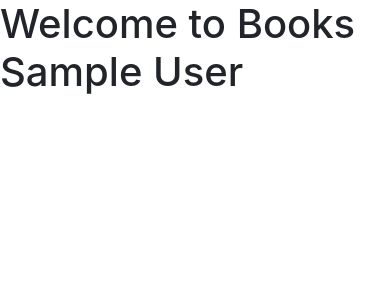
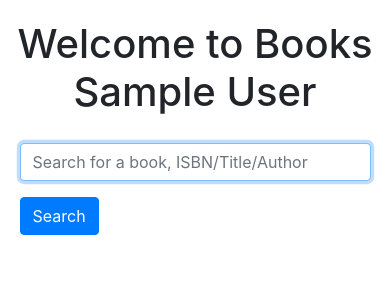
Before and after one commit to TulasiJagan49/Git_Commands_Practise, a Flask app: page / in a window 390 px wide. Shown: the part 56-356 px from the top of the page. Run offline with Flask 2, Linux system fonts and the light colour scheme; the visitor is signed in with stand-in values (Sample User, id 1); some libraries are stand-ins or nearby versions.

Commit message:
Search Page

```diff
--- a/project1/application.py
+++ b/project1/application.py
@@ -1,14 +1,15 @@
 import os
 import datetime
 import logging
-from flask import Flask, session, render_template, request, redirect
+from flask import Flask, session, render_template, request, redirect, url_for
 from flask_session import Session
 from flask_script import Manager
 from flask_sqlalchemy import SQLAlchemy
-from sqlalchemy import create_engine
+from sqlalchemy import create_engine, or_
 from sqlalchemy.orm import scoped_session, sessionmaker
 from flask_migrate import Migrate
 from werkzeug.security import check_password_hash, generate_password_hash
+
 
 app = Flask(__name__)
 
@@ -39,13 +40,28 @@ class User(db.Model):
         self.password = generate_password_hash(request.form.get("password"))
         self.timestamp = datetime.datetime.now()
 
+class Book(db.Model):
+    __tablename__ = "books"
+    id = db.Column(db.Integer, primary_key = True, nullable = False)
+    isbn = db.Column(db.String, nullable = False)
+    title = db.Column(db.String, nullable = False)
+    author = db.Column(db.String, nullable = False)
+    year = db.Column(db.Integer, nullable = False)
+
+    def __init__(self, isbn, title, author, year):
+        self.isbn = isbn
+        self.title = title
+        self.author = author
+        self.year = year
+
 @app.route("/")
 def index():
 
     if(session.get("name") != None):
         return render_template("index.html", flag = True, name = session.get("name"))
-    return render_template("/index.html", flag = False,
-     message = """ You have to login to continue...Please access the link provided below or navigate through the nav bar.""")
+    return render_template("index.html", flag = False,
+     message = """ You have to login to continue...
+     Please access the link provided below or navigate through the nav bar.""")
 
 @app.route("/register", methods = ["GET", "POST"])
 def register():
@@ -55,9 +71,11 @@ def register():
 
         # Checking whether all the fields are filled.
         if not request.form.get("name"):
-            return render_template("error.html", message="Please provide User name.")
+            return render_template("error.html", message="Please provide User name.",
+             prev_page = "register" )
         if not request.form.get("password"):
-            return render_template("error.html", message="Please provide Password.")
+            return render_template("error.html", message="Please provide Password.",
+            prev_page = "register")
 
         # Trying to see whether the user is already present or not. If present
         # will ask the user to login.
@@ -76,7 +94,6 @@ def register():
                  request.form.get("password")))
                 db.session.commit()
 
-                os.system("flask db init")
                 os.system("flask db migrate")
                 os.system("flask db upgrade")
 
@@ -84,10 +101,11 @@ def register():
                         name = request.form.get("name"),
                         message = """Aww yeah, you successfully registered
                          for this application.""")
-            except:
-                return render_template("register.html", flag = False,
+            except Exception as ex:
+                db.session.rollback()
+                return render_template("error.html", flag = False,
                     message = """There was some error on our side.
-                    Please try registering again.""")
+                    Please try registering again.""", prev_page = "register")
     # This is the for get request to present the register page.
     return render_template("register.html", flag = False, message = "")
 
@@ -107,9 +125,11 @@ def auth():
             session['name'] = request.form.get("name")
 
             if not session['name']:
-                return render_template("error.html", message="Please provide User name.")
+                return render_template("error.html", message="Please provide User name.",
+                prev_page = "register")
             if not request.form.get("password"):
-                return render_template("error.html", message="Please provide Password.")
+                return render_template("error.html", message="Please provide Password.",
+                prev_page = "register")
             data = User.query.filter_by(name=session['name']).one()
 
             if check_password_hash(data.password, request.form.get("password")):
@@ -120,7 +140,8 @@ def auth():
         except:
             session.clear()
             return render_template("error.html",
-                message = """You might not be registered user. Please register first""")
+                message = """You might not be registered user. Please register first""",
+                prev_page = "register")
 
 # For this task-2 already session is created and
 # now in this route is cleared.
@@ -133,3 +154,39 @@ def logout():
 
     # Redirect user to login form
     return redirect("/")
+
+@app.route("/search")
+def search():
+    if not request.args.get("book"):
+        return render_template("error.html",
+        message="Please provide details of a book.",
+        prev_page = "index")
+
+    # Take input and add a wildcard
+    book_query = "%" + request.args.get("book") + "%"
+
+    # Capitalize all words of input for search
+
+    book_query = book_query.title()
+
+    # rows = db.session.execute("SELECT isbn, title, author, year FROM books WHERE \
+    #                     isbn LIKE :book_query OR \
+    #                     title LIKE :book_query OR \
+    #                     author LIKE :book_query LIMIT 15",
+    #                     {"book_query": book_query})
+
+    books = Book.query.filter(
+        or_(Book.isbn.like(book_query),
+        Book.title.like(book_query),
+        Book.author.like(book_query))).all()
+
+    # Books not found
+    if len(books) == 0:
+        return render_template("error.html", message="We can't find any books.",
+         prev_page = "index")
+
+    return render_template("search.html", books=books)
+
+@app.route("/book/<id>")
+def book_page(id):
+    return
--- a/project1/import.py
+++ b/project1/import.py
@@ -1,8 +1,7 @@
 import os
 import csv
 
-from sqlalchemy import create_engine
-from sqlalchemy.orm import scoped_session, sessionmaker
+from flask_sqlalchemy import SQLAlchemy
 
 if not os.getenv("DATABASE_URL"):
     raise RuntimeError("DATABASE_URL is not set")
--- a/project1/templates/index.html
+++ b/project1/templates/index.html
@@ -2,14 +2,31 @@
 
 {% block content %}
 {% if flag %}
-		<h1> Welcome to Books {{ name }}</h1>
+<div>
+	<h1 style="text-align: center; padding-top: 5%;"> Welcome to Books {{ name }}</h1>
+</div>
+<div class="container-fluid" style="padding: 5%">
+	<div class="row">
+		<div class="col-md-3"></div>
+		<div class="col-md-6">
+			<form action="/search" method="GET">
+				<div class="form-group">
+					<input type="text" class="form-control" name="book" autofocus aria-describedby="bookHelp"
+						placeholder="Search for a book, ISBN/Title/Author">
+				</div>
+				<button class="btn btn-primary" type="submit">Search</button>
+			</form>
+		</div>
+		<div class="col-md-3"></div>
+	</div>
+</div>
 {% else %}
 <h1> Welcome to Books</h1>
 <div class="alert alert-info" role="alert">
 	<h4 class="alert-heading">Hi!</h4>
 	<p>{{ message }}</p>
 	<hr>
-	        <a href = "{{ url_for('register') }}" class="mb-0" >Please login to continue.</a>
+	<a href="{{ url_for('register') }}" class="mb-0">Please login to continue.</a>
 </div>
 {% endif %}
 {% endblock content %}
```
Also changed, not shown: project1/templates/error.html (+6 -6 lines), project1/templates/search.html (added, +42 -0 lines). Lines whose indentation alone changed are shown as unchanged.
